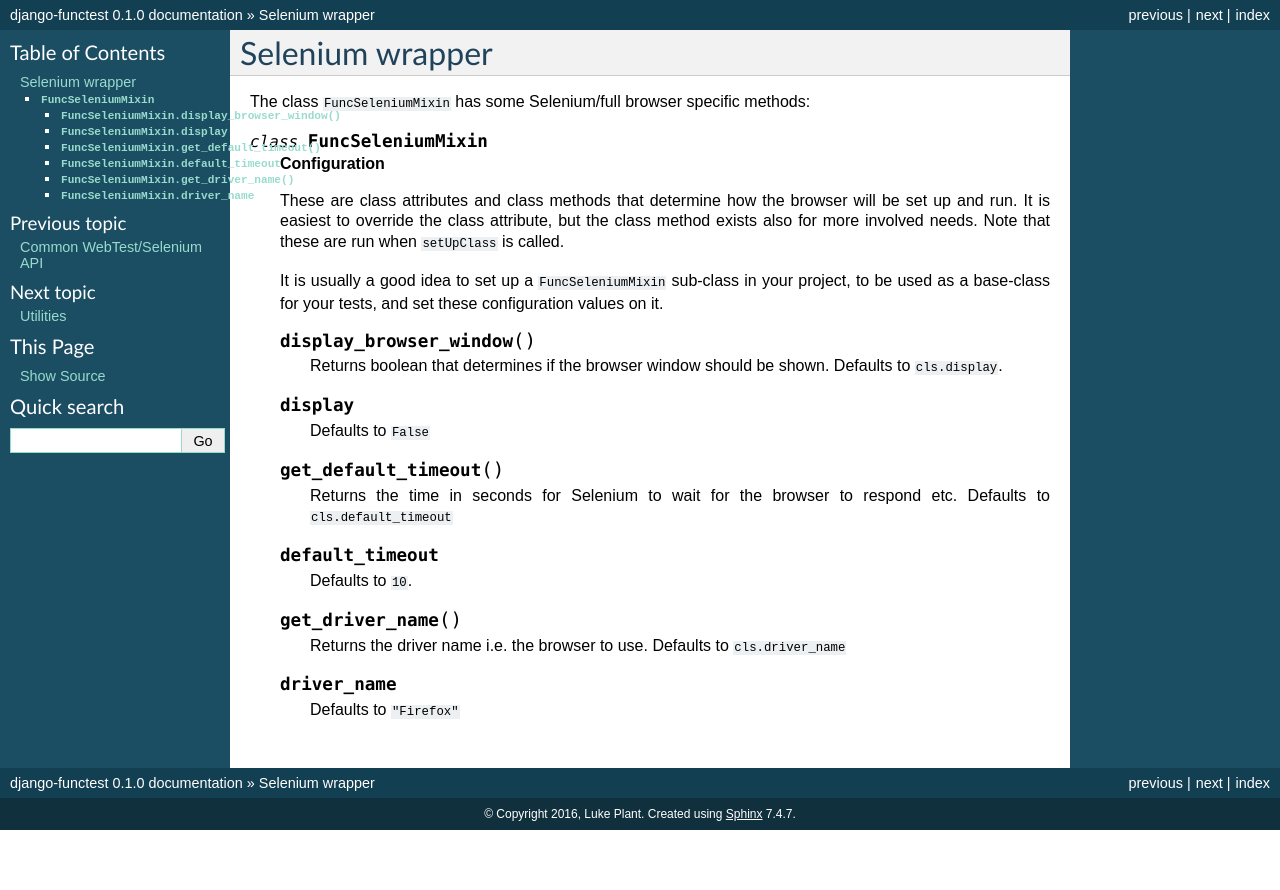
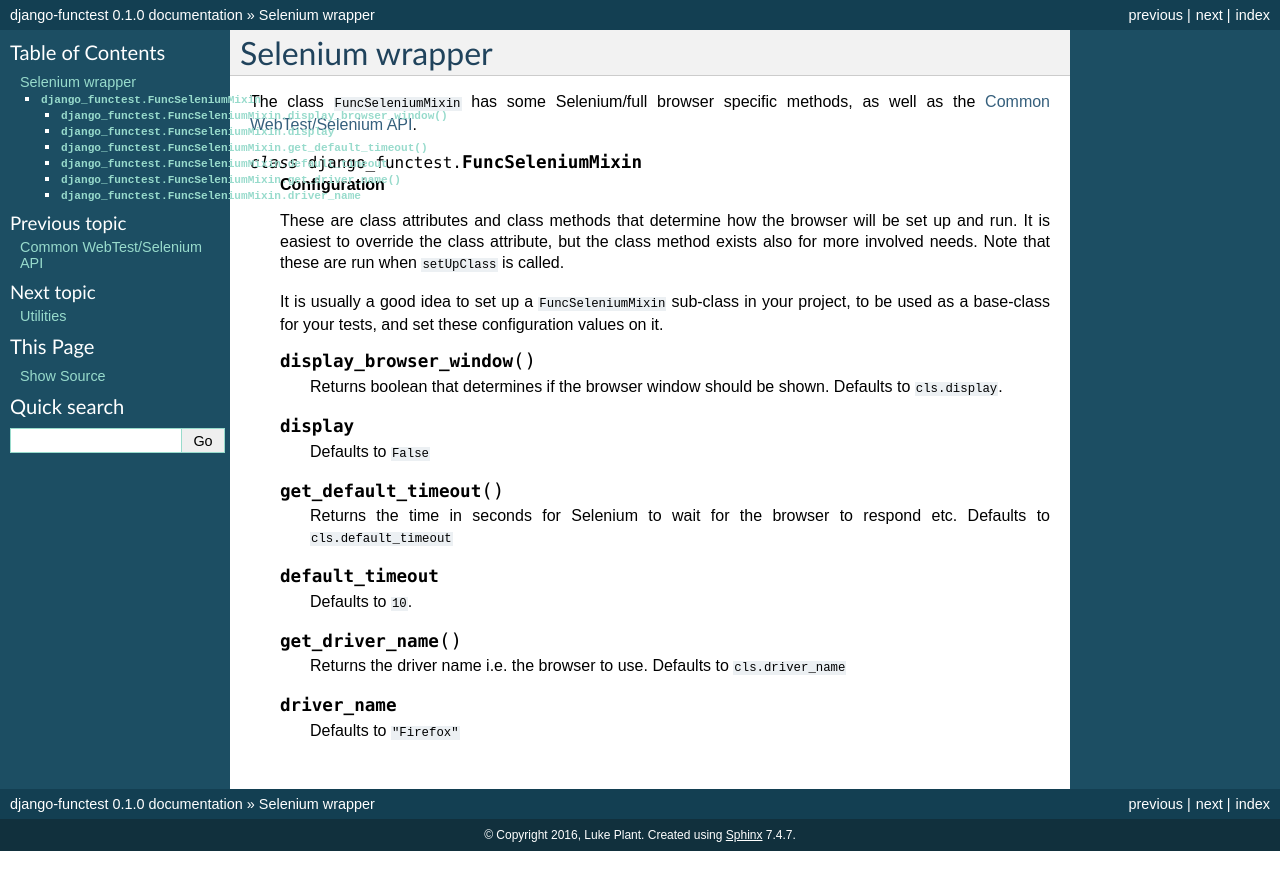
Before and after one commit to django-functest/django-functest, a Sphinx documentation site: the page built from docs/selenium.rst, in a window 1280 px wide. Shown: the top 890 px of the page. Built offline with Sphinx 7.4.7, drawn with Linux system fonts in a browser that asks for light colours.

Commit message:
All public classes etc. should be importable directly from django_functest

```diff
--- a/django_functest/__init__.py
+++ b/django_functest/__init__.py
@@ -1,6 +1,7 @@
 from .funcwebtest import FuncWebTestMixin
 from .funcselenium import FuncSeleniumMixin
+from .utils import ShortcutLoginMixin
 
 __version__ = '0.1.0'
 
-__all__ = ['FuncWebTestMixin', 'FuncSeleniumMixin']
+__all__ = ['FuncWebTestMixin', 'FuncSeleniumMixin', 'ShortcutLoginMixin']
--- a/docs/common.rst
+++ b/docs/common.rst
@@ -1,10 +1,10 @@
 Common WebTest/Selenium API
 ===========================
 
-The following methods and attributes are common to ``FuncWebTestMixin`` and
-``FuncSeleniumMixin``:
+The following methods and attributes are common to :class:`django_functest.FuncWebTestMixin` and
+:class:`django_functest.FuncSeleniumMixin`:
 
-.. class:: FuncCommonApi
+.. class:: django_functest.FuncCommonApi
 
    .. attribute:: current_url
 
--- a/docs/selenium.rst
+++ b/docs/selenium.rst
@@ -1,10 +1,10 @@
 Selenium wrapper
 ================
 
-The class ``FuncSeleniumMixin`` has some Selenium/full browser specific methods:
+The class ``FuncSeleniumMixin`` has some Selenium/full browser specific methods, as well as the :doc:`common`.
 
 
-.. class:: FuncSeleniumMixin
+.. class:: django_functest.FuncSeleniumMixin
 
    **Configuration**
 
--- a/docs/utils.rst
+++ b/docs/utils.rst
@@ -1,7 +1,7 @@
 Utilities
 =========
 
-.. class:: django_functest.utils.ShortcutLoginMixin
+.. class:: django_functest.ShortcutLoginMixin
 
    This provides a method for doing a login without actually doing HTTP calls,
    as far as possible.
```
Also changed, not shown: 1 other file.
